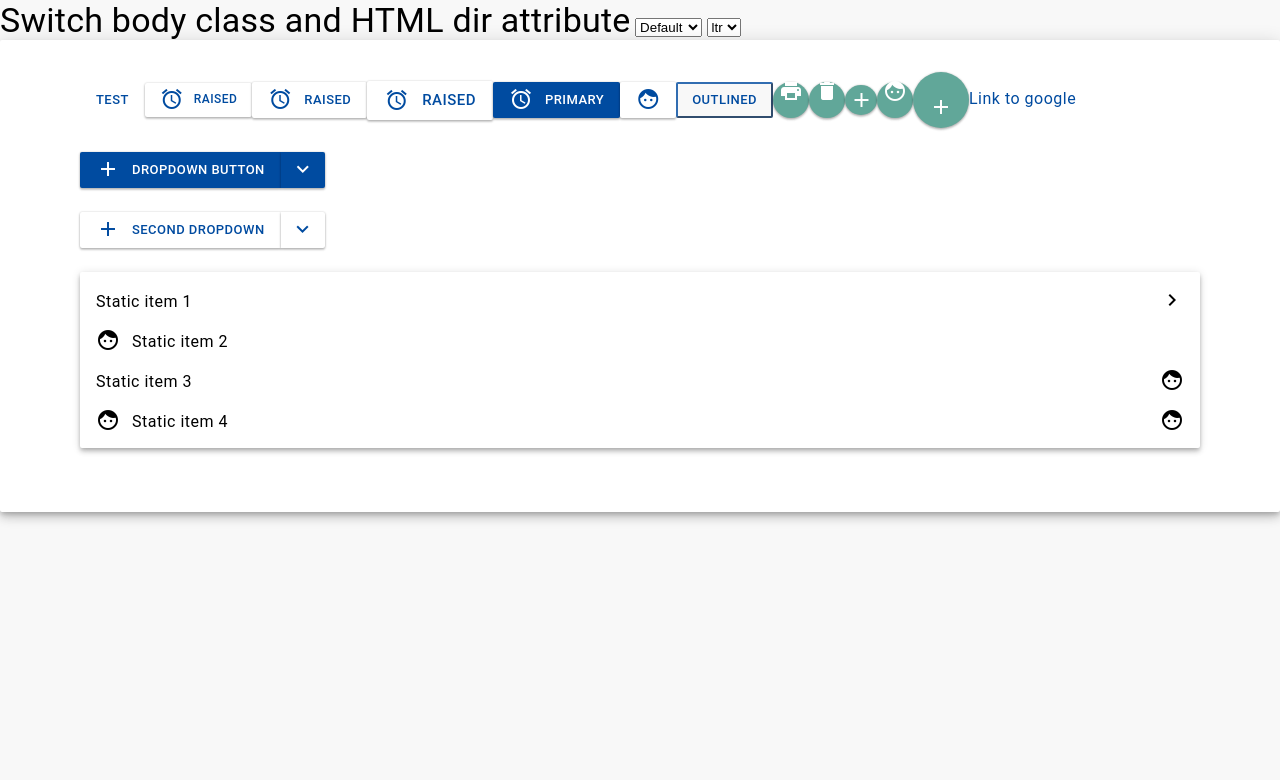
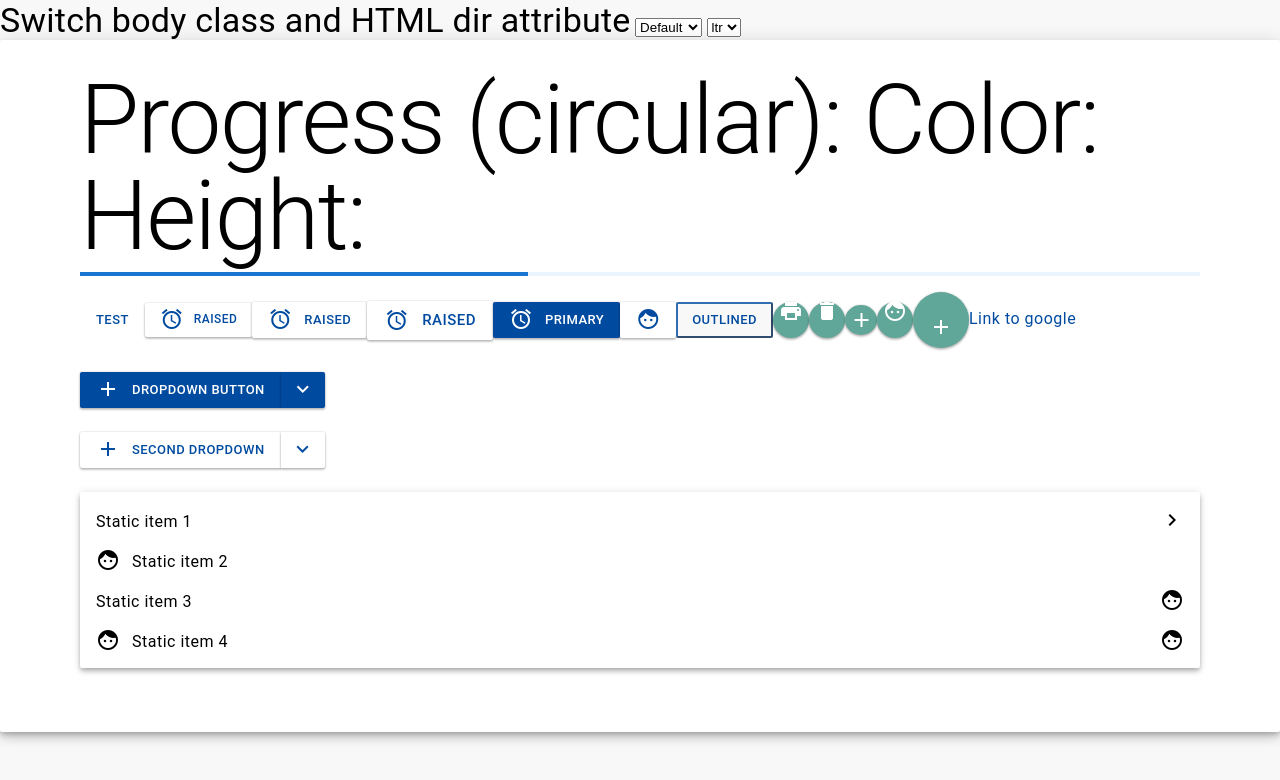
Before and after one commit to dhis2/ui-core, a React app: page / in a window 1280 px wide. Shown: the top 780 px of the page. Built offline with nearby package versions, Linux system fonts and the light colour scheme; a small style sheet from the web is missing.

Commit message:
Linear progress done

```diff
--- a/src/App.js
+++ b/src/App.js
@@ -12,6 +12,8 @@ import Paper from './packages/Paper';
 import { Menu, MenuItem } from './packages/Menu';
 import './theme/index.css';
 import Tooltip from './packages/Tooltip';
+import CircularProgress from './packages/CircularProgress';
+import LinearProgress from './packages/LinearProgress';
 
 const clickTest = event => {
     console.log('Button click', event.target);
@@ -79,6 +81,8 @@ class App extends Component {
     render() {
         return (
             <Paper elevation={6} padded>
+                <CircularProgress />
+                <LinearProgress progress={0.4} />
                 <FlatButton onClick={e => console.log('Clicked button nr 1', e.target)}>
                     Test
                 </FlatButton>
--- a/src/packages/CircularProgress/CircularProgress.js
+++ b/src/packages/CircularProgress/CircularProgress.js
@@ -13,3 +13,5 @@ CircularProgress.propTypes = {
     color: PropTypes.string,
     height: PropTypes.oneOfType([PropTypes.number, PropTypes.string]),
 };
+
+export default CircularProgress;
--- a/src/packages/LinearProgress/LinearProgress.js
+++ b/src/packages/LinearProgress/LinearProgress.js
@@ -2,14 +2,33 @@ import React from 'react';
 import PropTypes from 'prop-types';
 import './linear-progress.css';
 
-const LinearProgress = ({ progress, color, height }) => (
-    <h1>
-        Progress (linear): {progress} Color: {color} Height: {height}
-    </h1>
-);
+const LinearProgress = ({ progress, backgroundColor, progressColor, height }) => {
+    const outerStyle = { backgroundColor, height };
+    const innerClass = typeof progress === 'undefined' ? 'indeterminate' : 'determinate';
+    const innerStyle = { backgroundColor: progressColor };
+
+    if (progress) {
+        innerStyle.width = `${progress * 100}%`;
+    }
+
+    return (
+        <div class="d2ui-linear-progress" style={outerStyle}>
+            <div class={innerClass} style={innerStyle} />
+        </div>
+    );
+};
 
 LinearProgress.propTypes = {
     progress: PropTypes.number,
-    color: PropTypes.string,
+    backgroundColor: PropTypes.string,
+    progressColor: PropTypes.string,
     height: PropTypes.oneOfType([PropTypes.number, PropTypes.string]),
 };
+
+LinearProgress.defaultProps = {
+    backgroundColor: '#EAF4FF',
+    progressColor: '#1976D2',
+    height: 4,
+};
+
+export default LinearProgress;
--- a/src/packages/LinearProgress/linear-progress.css
+++ b/src/packages/LinearProgress/linear-progress.css
@@ -0,0 +1,76 @@
+/* Adapted from https://materializecss.com/preloader.html */
+.d2ui-linear-progress {
+    position: relative;
+    display: block;
+    width: 100%;
+    margin: 0.5rem 0 1rem 0;
+    overflow: hidden;
+
+    .determinate {
+        position: absolute;
+        top: 0;
+        left: 0;
+        bottom: 0;
+        transition: width 0.3s linear;
+    }
+
+    .indeterminate {
+        &:before {
+            content: "";
+            position: absolute;
+            background-color: inherit;
+            top: 0;
+            left: 0;
+            bottom: 0;
+            will-change: left, right;
+            animation: indeterminate 2.1s cubic-bezier(0.65, 0.815, 0.735, 0.395) infinite;
+        }
+
+        &:after {
+            content: "";
+            position: absolute;
+            background-color: inherit;
+            top: 0;
+            left: 0;
+            bottom: 0;
+            will-change: left, right;
+            animation: indeterminate-short 2.1s cubic-bezier(0.165, 0.84, 0.44, 1)
+                infinite;
+            animation-delay: 1.15s;
+        }
+    }
+}
+
+@keyframes indeterminate {
+    0% {
+        left: -35%;
+        right: 100%;
+    }
+
+    60% {
+        left: 100%;
+        right: -90%;
+    }
+
+    100% {
+        left: 100%;
+        right: -90%;
+    }
+}
+
+@keyframes indeterminate-short {
+    0% {
+        left: -200%;
+        right: 100%;
+    }
+
+    60% {
+        left: 107%;
+        right: -8%;
+    }
+
+    100% {
+        left: 107%;
+        right: -8%;
+    }
+}
```
